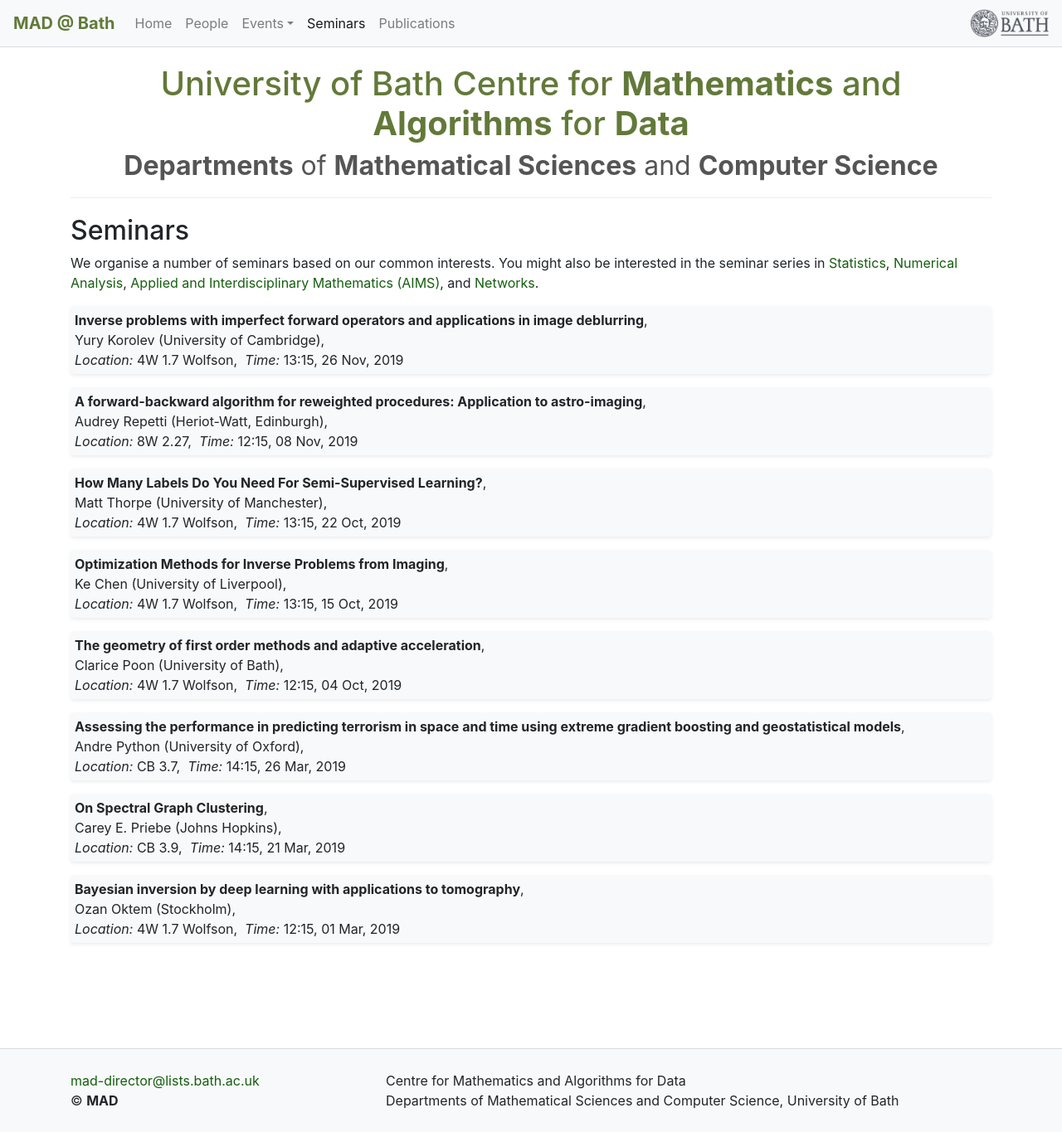
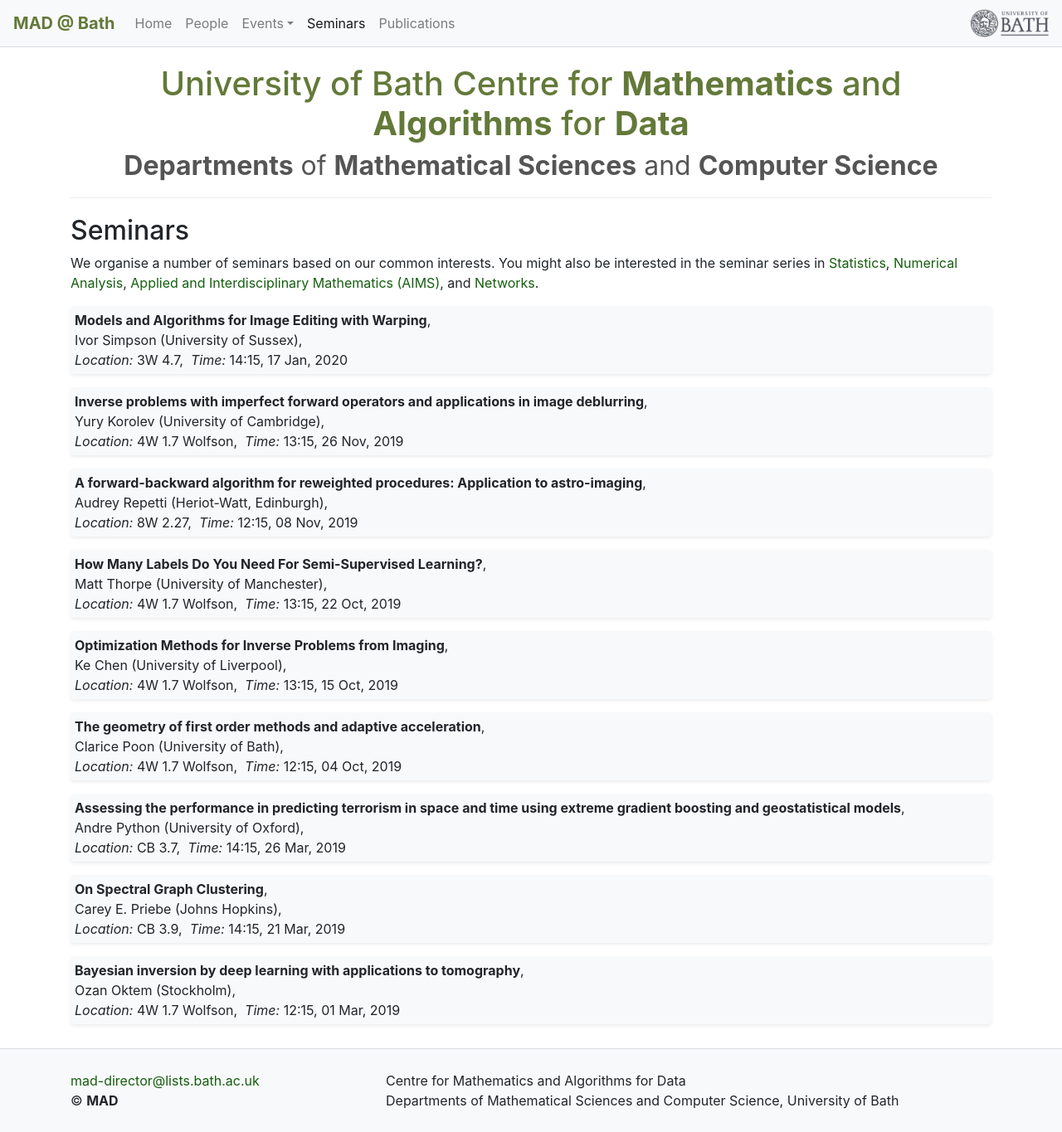
Before and after one commit to mathematics-and-algorithms-for-data/mathematics-and-algorithms-for-data.github.io, a Jekyll site: the page built from seminars.md, in a window 1280 px wide and 1365 px high. Shown: the whole window at 83% size. Built offline with Jekyll 4.4.1, drawn with Linux system fonts in a browser that asks for light colours; nearby versions of some CDN libraries.

Commit message:
Added Ivor seminar.

```diff
--- a/_data/seminars.yml
+++ b/_data/seminars.yml
@@ -1,4 +1,8 @@
 seminars:
+  - title: "Models and Algorithms for Image Editing with Warping"
+    speaker: "Ivor Simpson (University of Sussex)"
+    date: 2020-01-17 14:15
+    location: "3W 4.7"
   - title: "A forward-backward algorithm for reweighted procedures: Application to astro-imaging"
     speaker: "Audrey Repetti (Heriot-Watt, Edinburgh)"
     url: "http://people.bath.ac.uk/sg968/NAseminars/naseminar.html"
```
